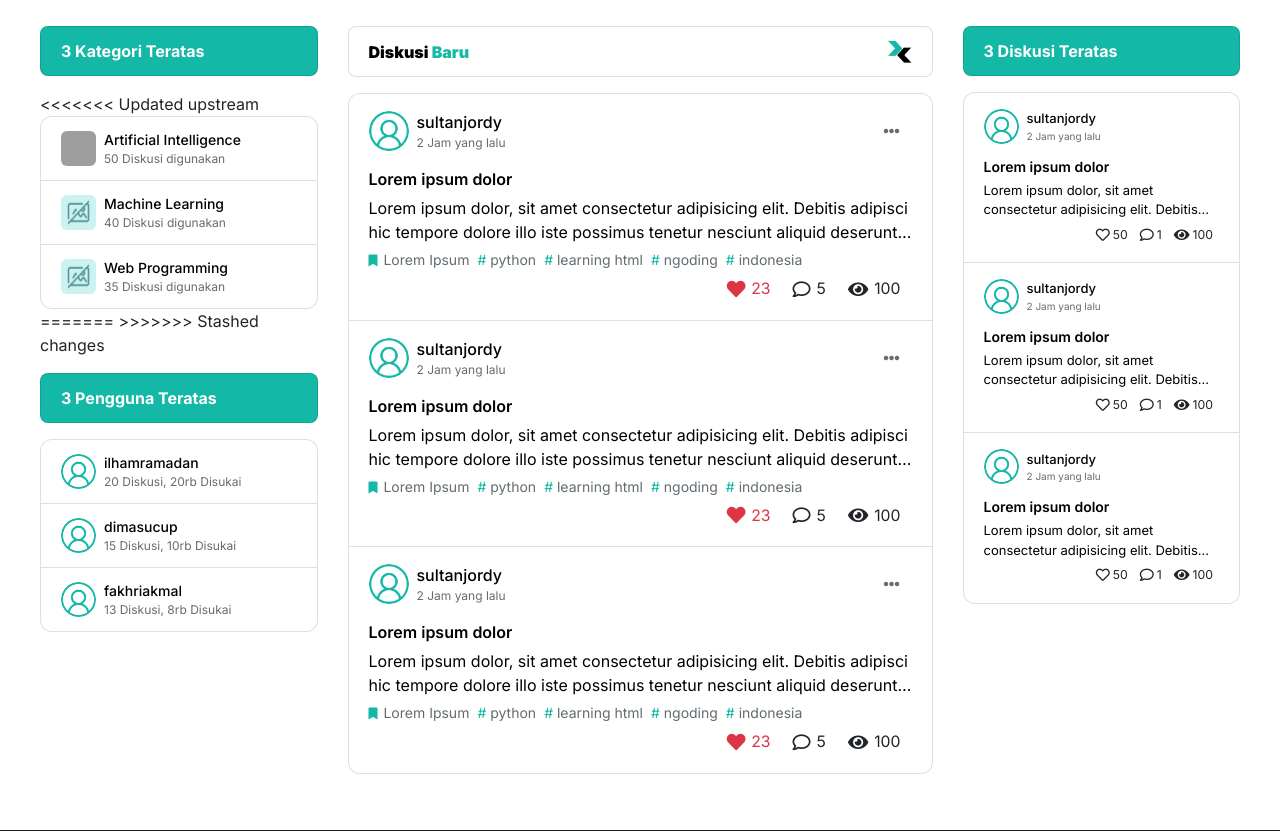
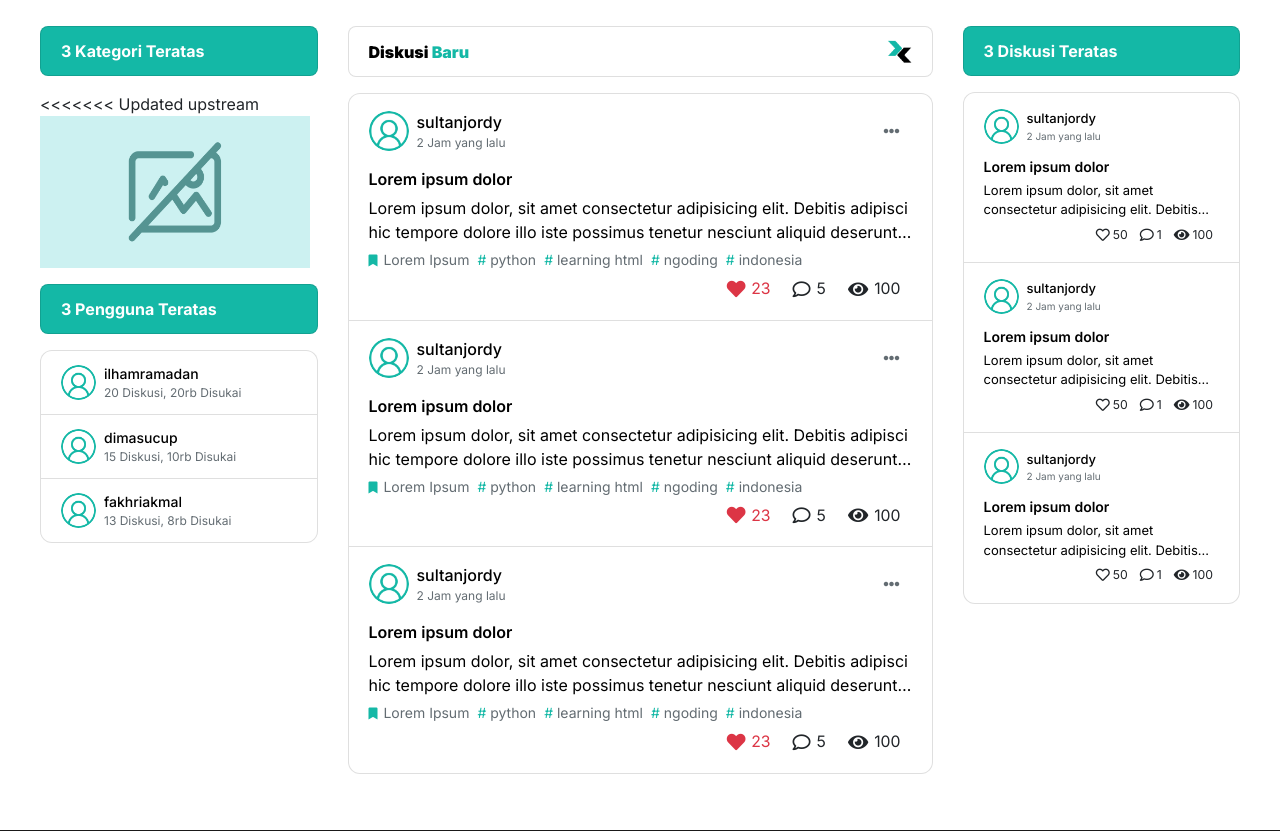
Before and after one commit to fahrianggara/codehub, a CodeIgniter 4 app: template app/Views/frontend/home.php in a window 1280 px wide. Shown: the part 104-935 px from the top of the page. Run offline with PHP 8.4 and a stand-in for CodeIgniter, Linux system fonts and the light colour scheme; the template is opened without the code that fills it, so the values that code supplies are empty; some libraries are stand-ins or nearby versions; grey boxes are pictures that could not be loaded.

Commit message:
bug home

```diff
--- a/app/Views/frontend/home.php
+++ b/app/Views/frontend/home.php
@@ -16,34 +16,9 @@
 
                     <ul class="list-group mb-3">
 <<<<<<< Updated upstream
-                        <li class="thread-most-item list-group-item d-flex align-items-center">
-                            <a href="javascript:void(0)" class="">
-                                <img class="mr-2" src="<?= base_url('images/categories') ?>">
-                                <div class="text-content">
-                                    <span class="name">Artificial Intelligence</span>
-                                    <span class="thread-count">50 Diskusi digunakan</span>
-                                </div>
                             </a>
-                        </li>
-                        <li class="thread-most-item list-group-item d-flex align-items-center">
-                            <a href="javascript:void(0)" class="">
                                 <img class="mr-2" src="<?= base_url('images/empty.png') ?>">
-                                <div class="text-content">
-                                    <span class="name">Machine Learning</span>
-                                    <span class="thread-count">40 Diskusi digunakan</span>
-                                </div>
-                            </a>
-                        </li>
-                        <li class="thread-most-item list-group-item d-flex align-items-center">
-                            <a href="javascript:void(0)" class="">
-                                <img class="mr-2" src="<?= base_url('images/empty.png') ?>">
-                                <div class="text-content">
-                                    <span class="name">Web Programming</span>
-                                    <span class="thread-count">35 Diskusi digunakan</span>
-                                </div>
-                            </a>
-                        </li>
-=======
+
                         <?php foreach ($categories as $category) : ?>
                             <li class="thread-most-item list-group-item d-flex align-items-center">
                                 <a href="javascript:void(0)" class="">
@@ -56,7 +31,7 @@
 
                             </li>
                         <?php endforeach ?>
->>>>>>> Stashed changes
+
                     </ul>
 
                     <div class="thread-header mb-3 list-group-item">
```
Also changed, not shown: app/Models/CategoryModel.php (+0 -33 lines).
